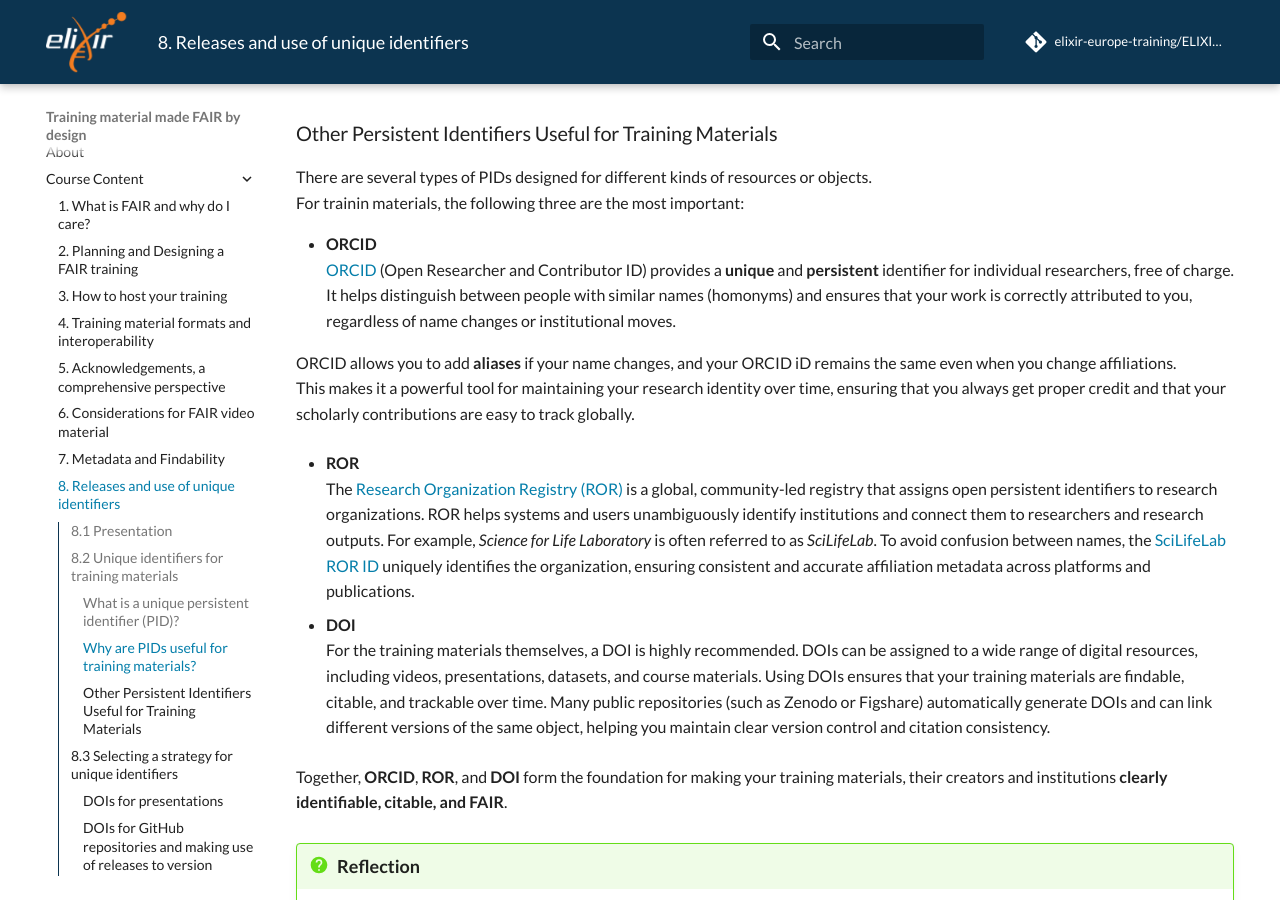
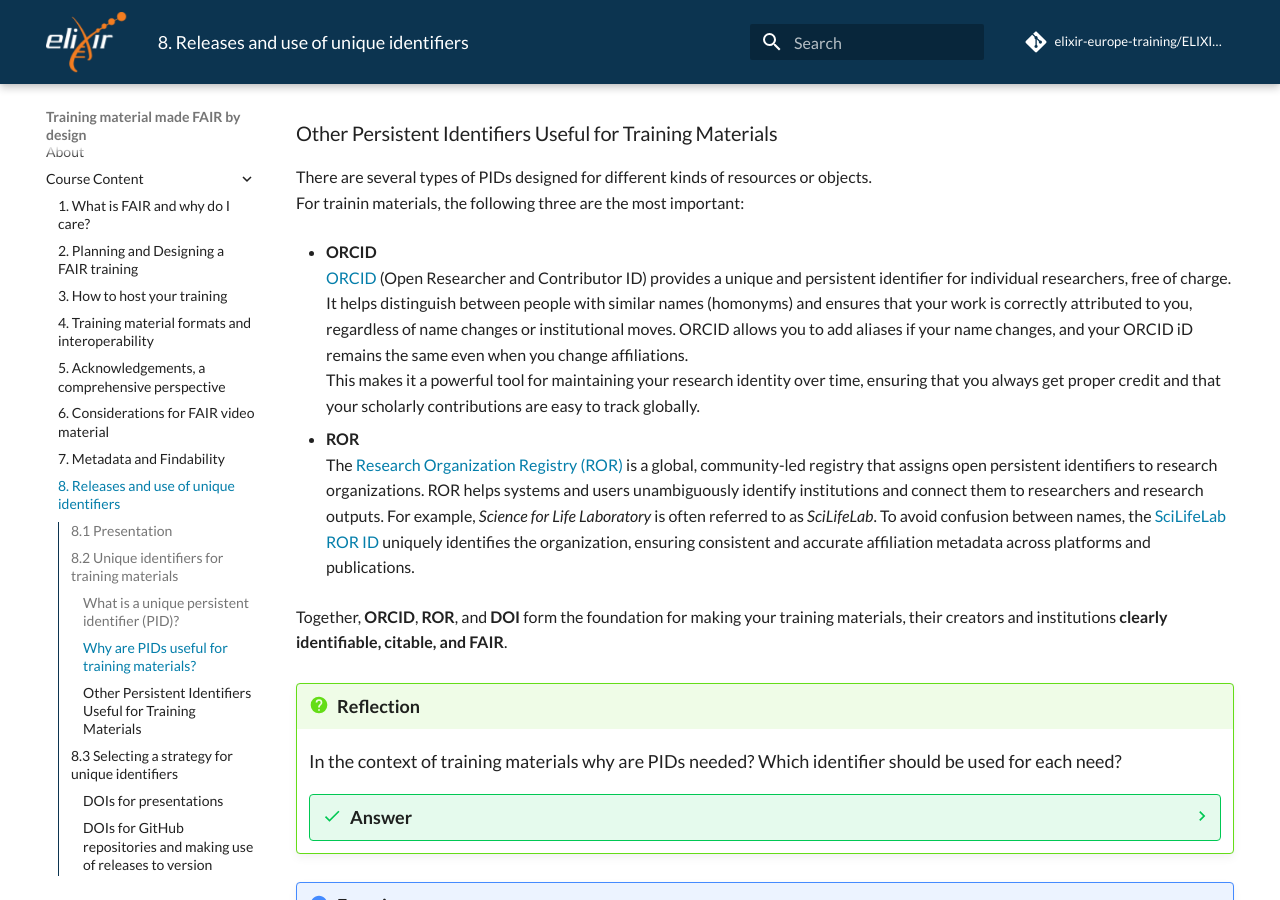
Before and after one commit to elixir-europe-training/ELIXIR-TrP-FAIR-Material-By-Design, an MkDocs documentation site: the page built from docs/chapters/chapter_08.md, in a window 1280 px wide and 900 px high, scrolled down 2256 px. Built offline with MkDocs 1.6.1 and Material for MkDocs 9.7.7, drawn with Linux system fonts in a browser that asks for light colours; comment, search, counter and statistics services are not loaded; the version menu is left out.

Commit message:
fixed typos

```diff
--- a/docs/chapters/chapter_08.md
+++ b/docs/chapters/chapter_08.md
@@ -77,17 +77,12 @@
 
 
 * **ORCID**
-[ORCID](https://orcid.org/) (Open Researcher and Contributor ID) provides a **unique** and **persistent** identifier for individual researchers, free of charge.
-It helps distinguish between people with similar names (homonyms) and ensures that your work is correctly attributed to you, regardless of name changes or institutional moves.
-
-ORCID allows you to add **aliases** if your name changes, and your ORCID iD remains the same even when you change affiliations.
+[ORCID](https://orcid.org/) (Open Researcher and Contributor ID) provides a unique and persistent identifier for individual researchers, free of charge.
+It helps distinguish between people with similar names (homonyms) and ensures that your work is correctly attributed to you, regardless of name changes or institutional moves. ORCID allows you to add aliases if your name changes, and your ORCID iD remains the same even when you change affiliations.
 This makes it a powerful tool for maintaining your research identity over time, ensuring that you always get proper credit and that your scholarly contributions are easy to track globally.
 
 * **ROR**
 The [Research Organization Registry (ROR)](https://ror.org/) is a global, community-led registry that assigns open persistent identifiers to research organizations. ROR helps systems and users unambiguously identify institutions and connect them to researchers and research outputs. For example, *Science for Life Laboratory* is often referred to as *SciLifeLab*. To avoid confusion between names, the [SciLifeLab ROR ID](https://ror.org/04ev03g22) uniquely identifies the organization, ensuring consistent and accurate affiliation metadata across platforms and publications.
-
-* **DOI**
-For the training materials themselves, a DOI is highly recommended. DOIs can be assigned to a wide range of digital resources, including videos, presentations, datasets, and course materials. Using DOIs ensures that your training materials are findable, citable, and trackable over time. Many public repositories (such as Zenodo or Figshare) automatically generate DOIs and can link different versions of the same object, helping you maintain clear version control and citation consistency.
 
 
 Together, **ORCID**, **ROR**, and **DOI** form the foundation for making your training materials, their creators and institutions **clearly identifiable, citable, and FAIR**.
```
